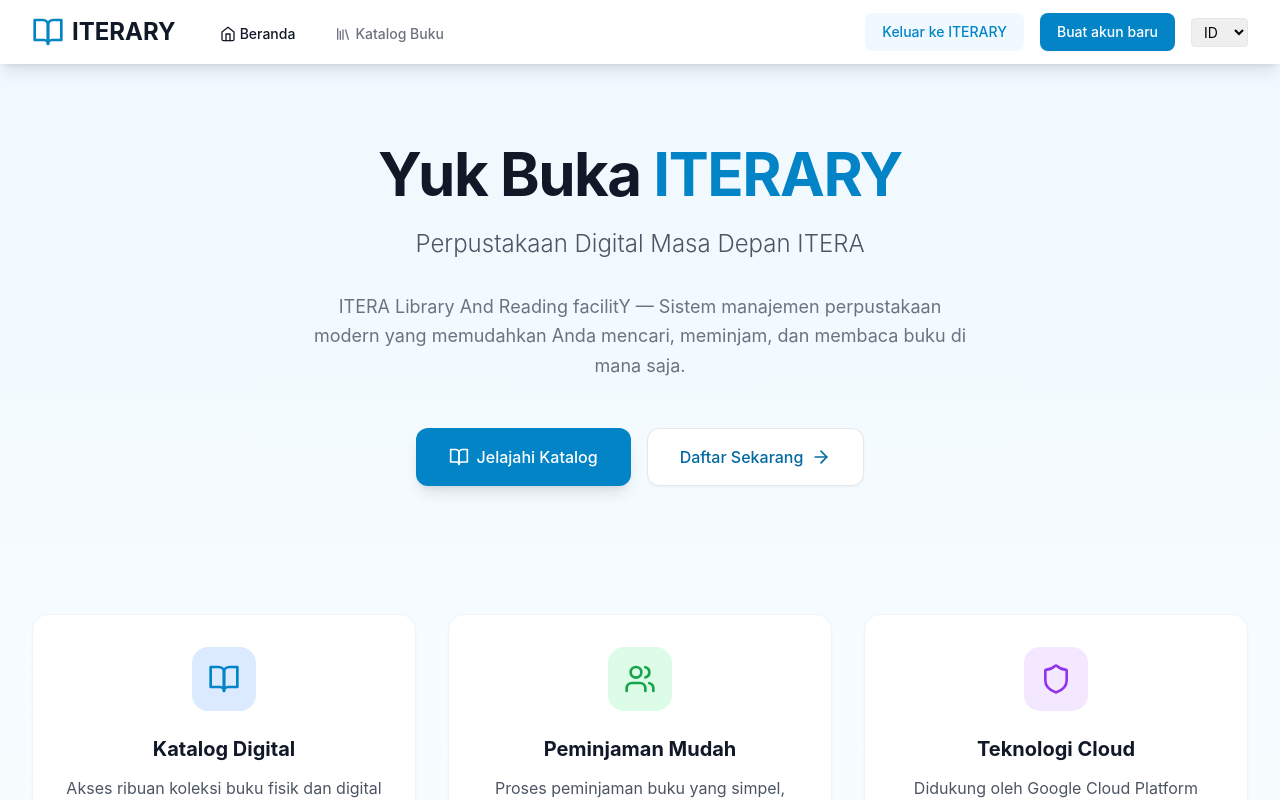
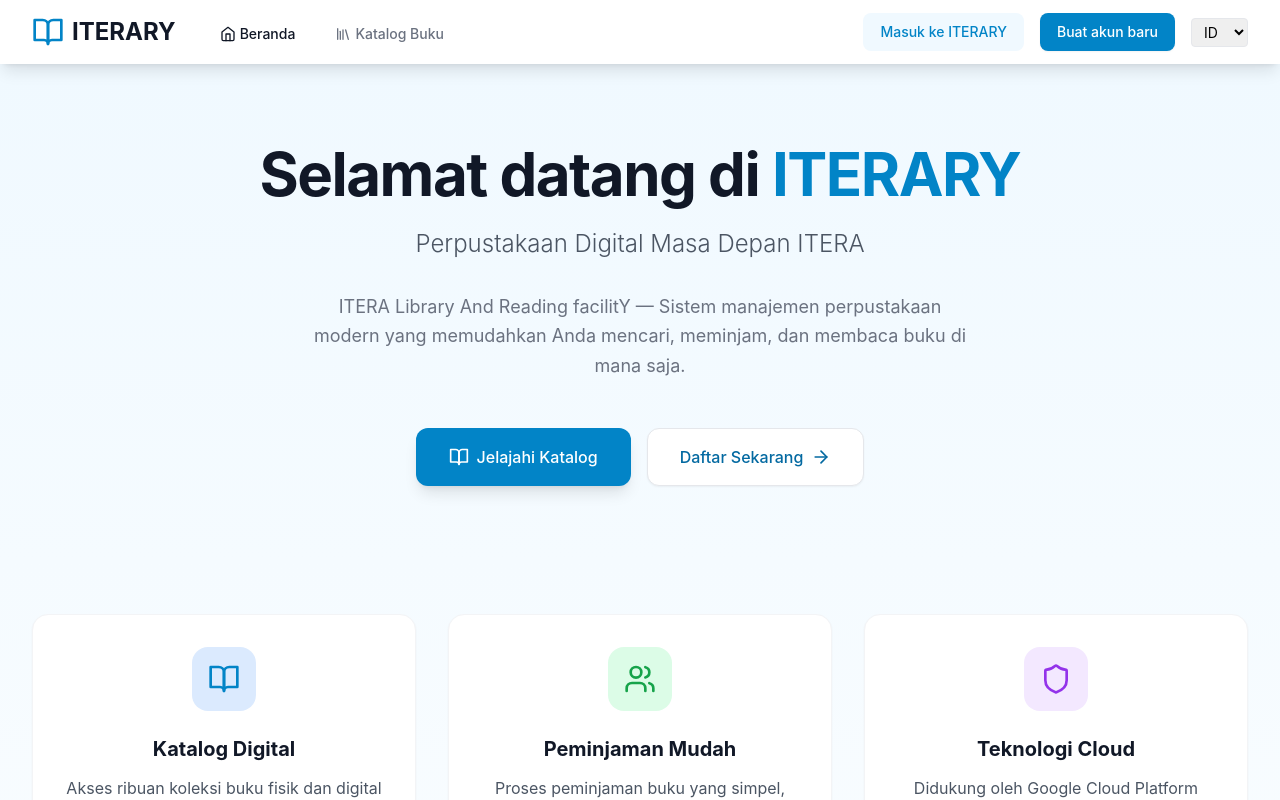
Before and after one commit to adityasuhendar/ITERARY, a React (Vite) app in the folder frontend/: page / in a window 1280 px wide. Shown: the top 800 px of the page. Built offline with nearby package versions, Linux system fonts and the light colour scheme.

Commit message:
test ci cd final

```diff
--- a/frontend/src/locales/id/translation.json
+++ b/frontend/src/locales/id/translation.json
@@ -1,5 +1,5 @@
 {
-  "masuk": "Keluar ke ITERARY",
+  "masuk": "Masuk ke ITERARY",
   "create_account": "Buat akun baru",
   "login_member": "Login Member",
   "login_admin": "Login Admin",
--- a/frontend/src/pages/Home.jsx
+++ b/frontend/src/pages/Home.jsx
@@ -50,7 +50,7 @@
       <div className="max-w-7xl mx-auto px-4 sm:px-6 lg:px-8 pt-20 pb-16">
         <div className="text-center">
            <h1 className="text-5xl md:text-6xl font-bold text-gray-900 mb-6 tracking-tight">
-            Yuk Buka{' '}
+            Selamat datang di{' '}
             <span className="text-primary-600">ITERARY</span>
           </h1>
           <p className="text-xl md:text-2xl text-gray-600 mb-8 font-light">
```
